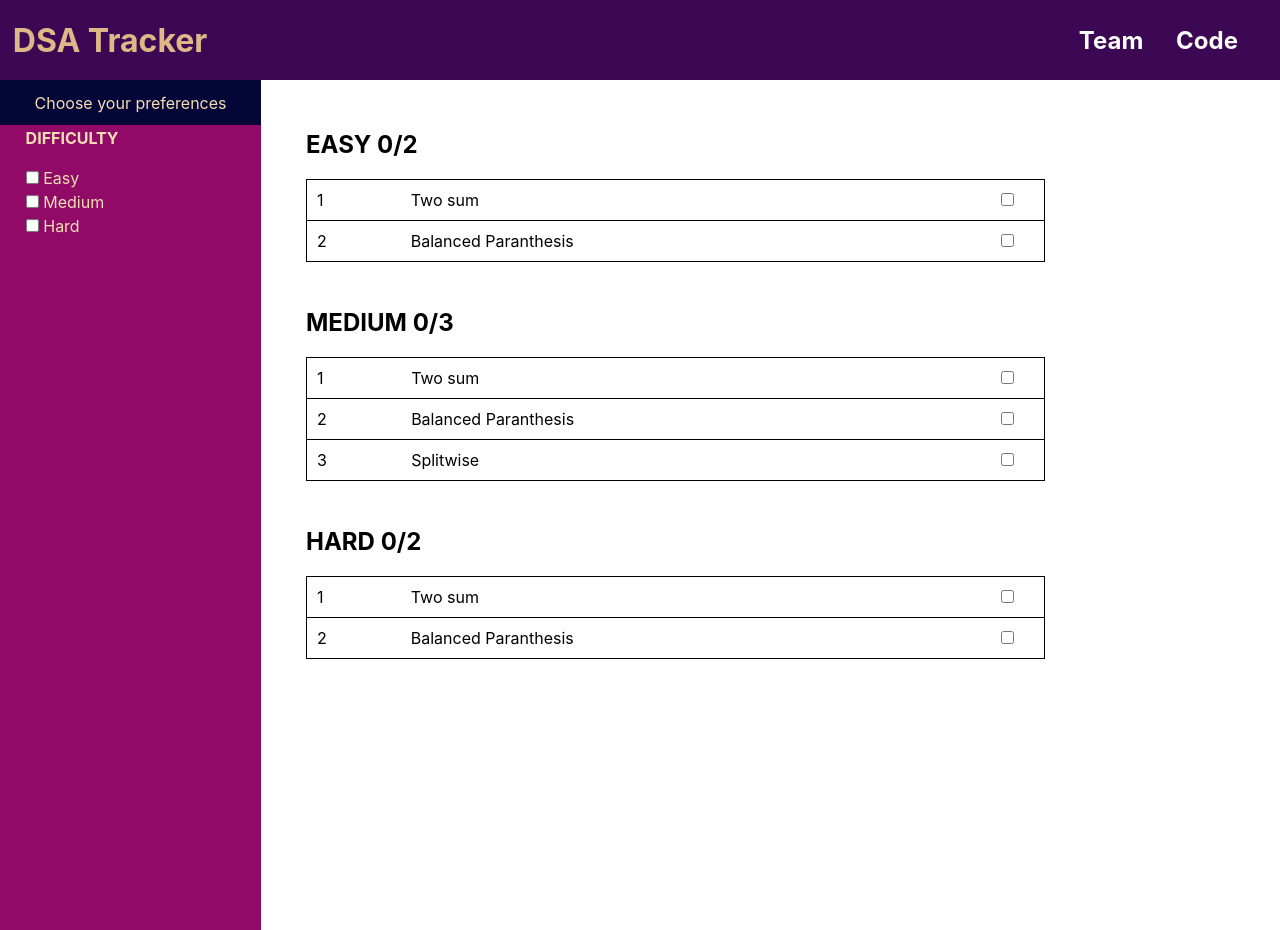
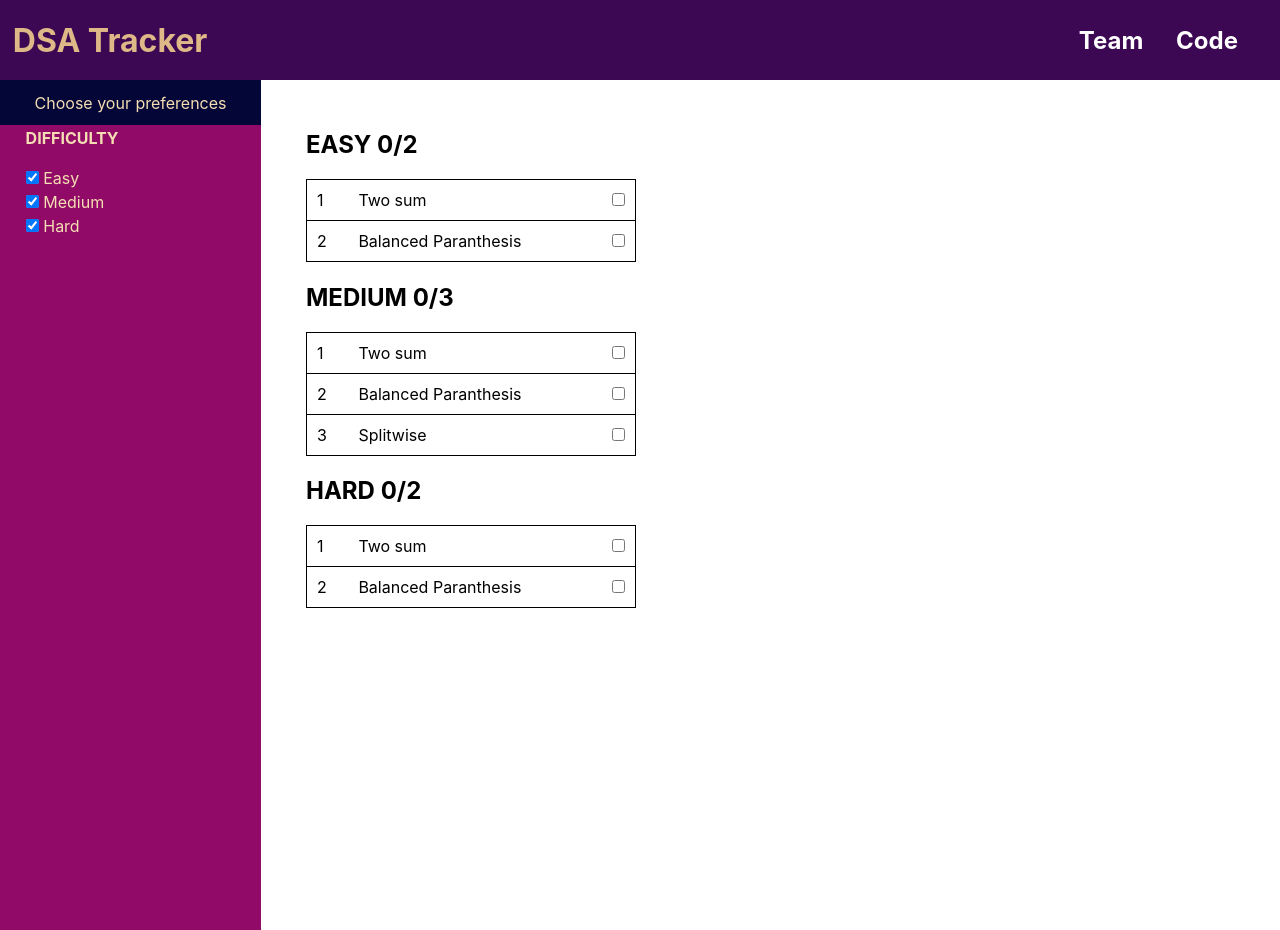
Before and after one commit to ManavMuthanna/DSA-Tracker, a React (Create React App) app in the folder client/: page / in a window 1280 px wide. Built offline with nearby package versions, Linux system fonts and the light colour scheme.

Commit message:
feat: add filter by difficulty

```diff
--- a/client/public/index.html
+++ b/client/public/index.html
@@ -24,7 +24,7 @@
       work correctly both with client-side routing and a non-root public URL.
       Learn how to configure a non-root public URL by running `npm run build`.
     -->
-    <title>React App</title>
+    <title>DSA Tracker</title>
   </head>
   <body>
     <noscript>You need to enable JavaScript to run this app.</noscript>
--- a/client/src/components/questions/questions.js
+++ b/client/src/components/questions/questions.js
@@ -1,7 +1,7 @@
 import React, { useState } from "react";
 import "../questions/questions.css";
 
-function Questions() {
+function Questions({ selectedDifficulty = {} }) {
   const object = {
     easy: ["Two sum", "Balanced Paranthesis"],
     medium: ["Two sum", "Balanced Paranthesis", "Splitwise"],
@@ -31,10 +31,19 @@ function Questions() {
     });
   };
 
+  const allDifficultiesUnchecked =
+  selectedDifficulty.easy === false &&
+  selectedDifficulty.medium === false &&
+  selectedDifficulty.hard === false;
+  console.log(allDifficultiesUnchecked);
   return (
     <>
       <div className="table-div">
-        {Object.entries(object).map(([difficulty, questions]) => (
+        {allDifficultiesUnchecked ? (
+          <h2>No questions to recommend</h2>
+        ) : (
+          Object.entries(object).map(([difficulty, questions]) => (
+            selectedDifficulty?.[difficulty] && (
               <div className="question-table" key={difficulty}>
                 <h2>
                   {" "}
@@ -61,7 +70,9 @@ function Questions() {
                   </tbody>
                 </table>
               </div>
-        ))}
+            )
+          ))
+        )}
       </div>
     </>
   );
--- a/client/src/components/sidebar/sidebar.js
+++ b/client/src/components/sidebar/sidebar.js
@@ -1,5 +1,34 @@
-import "../sidebar/sidebar.css";
+import React, { useState, useEffect } from 'react';
+import '../sidebar/sidebar.css';
+import Questions from '../questions/questions';
+
 function Sidebar() {
+  const [selectedDifficulty, setSelectedDifficulty] = useState({
+    easy: true,
+    medium: true,
+    hard: true,
+  });
+
+  const handleCheckboxChange = (difficulty) => {
+    setSelectedDifficulty((prev) => ({
+      ...prev,
+      [difficulty]: !prev[difficulty],
+    }));
+  };
+
+  const selectedCount = Object.values(selectedDifficulty).filter(Boolean).length;
+
+  useEffect(() => {
+    // If all checkboxes are unchecked, set all of them to checked initially
+    if (selectedCount === 0) {
+      setSelectedDifficulty({
+        easy: false,
+        medium: false,
+        hard: false,
+      });
+    }
+  }, [selectedCount]);
+
   return (
     <>
       <div>
@@ -9,21 +38,40 @@ function Sidebar() {
         <div className="sidebar">
           <div className="difficulty">
             <h4>DIFFICULTY</h4>
-        <br></br>
+            <br />
             <div className="checkboxes">
-          <input type="checkbox" id="easy" value="Easy"></input>
-          <label for="easy">Easy</label>
-          <br></br>
-          <input type="checkbox" id="medium" value="Medium"></input>
-          <label for="medium">Medium</label>
-          <br></br>
-          <input type="checkbox" id="hard" value="Hard"></input>
-          <label for="hard">Hard</label>
-          <br></br>
+              <input
+                type="checkbox"
+                id="easy"
+                value="Easy"
+                checked={selectedDifficulty.easy}
+                onChange={() => handleCheckboxChange('easy')}
+              />
+              <label htmlFor="easy">Easy</label>
+              <br />
+              <input
+                type="checkbox"
+                id="medium"
+                value="Medium"
+                checked={selectedDifficulty.medium}
+                onChange={() => handleCheckboxChange('medium')}
+              />
+              <label htmlFor="medium">Medium</label>
+              <br />
+              <input
+                type="checkbox"
+                id="hard"
+                value="Hard"
+                checked={selectedDifficulty.hard}
+                onChange={() => handleCheckboxChange('hard')}
+              />
+              <label htmlFor="hard">Hard</label>
+              <br />
             </div>
           </div>
         </div>
       </div>
+      <Questions selectedDifficulty={selectedDifficulty} />
     </>
   );
 }
```
Lines whose indentation alone changed are shown as unchanged.
